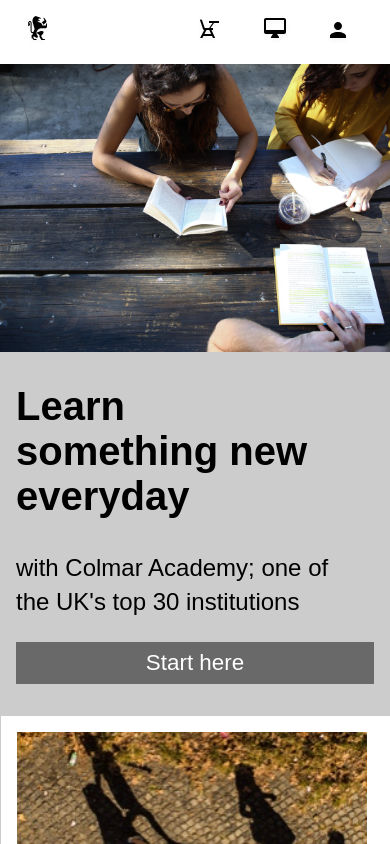
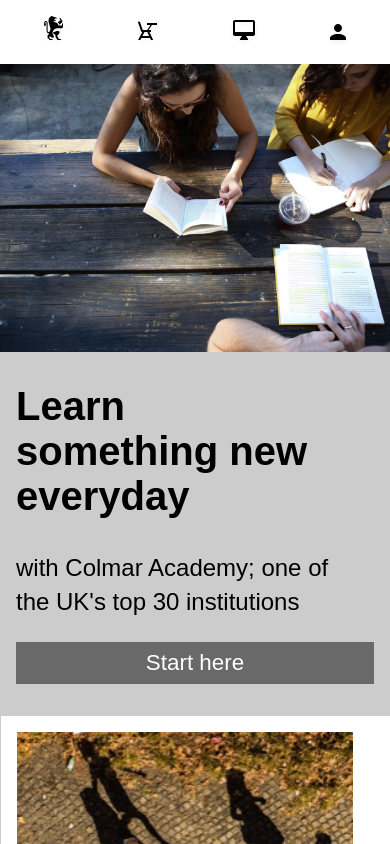
Before and after one commit to saram-1/colmar-academy, a plain HTML site: page index.html in a window 390 px wide. Shown: the top 844 px of the page. Drawn offline with Linux system fonts and the light colour scheme.

Commit message:
Improve nav bar

```diff
--- a/index.html
+++ b/index.html
@@ -14,7 +14,7 @@
   <div class="navigation-bar">
 
     <div class="logo">
-      <a href="./index.html"><img src="./images/ic-logo.svg" alt="Colmar Academy logo"/>
+      <a href="./index.html"><img src="./images/ic-logo.svg" alt="Colmar Academy logo"/></a>
       <h1><a href="./index.html">Colmar<span>Academy</span></a></h1>
     </div>
 
@@ -30,6 +30,7 @@
     <!-- Mobile version of navigation bar. No text, just image icons. -->
       <nav class="nav-links-mobile">
         <ul>
+          <li><a href="./index.html"><img src="./images/ic-logo.svg" alt="Colmar Academy logo"/></a></li>
           <li><a href="./index.html"><img src="./images/ic-on-campus.svg"/></a></li>
           <li><a href="./index.html"><img src="./images/ic-online.svg"/></a></li>
           <li><a href="./index.html"><img src="./images/ic-login.svg"/></a></li>
--- a/main-style.css
+++ b/main-style.css
@@ -1,5 +1,4 @@
 /* Global styles */
-
 * {
   margin: 0;
   padding: 0;
@@ -26,14 +25,12 @@ a {
 }
 
 /* Section 1: Navigation bar */
-
 .navigation-bar {
   height: 64px;
   display: flex;
   flex-direction: row;
   justify-content: space-between;
   align-items: center;
-  flex-wrap: wrap;
   padding: 0px 24px;
 }
 
@@ -51,7 +48,7 @@ span {
 
 .navigation-bar nav li {
   list-style-type: none;
-  display: inline;
+  display: inline-flex;
   padding: 0px 16px;
 }
 
@@ -60,7 +57,6 @@ span {
 }
 
 /* Section 2: Welcome banner */
-
 .welcome-banner {
   background-color: #CCC;
   display: flex;
@@ -73,12 +69,17 @@ span {
 #welcome-banner-img {
   width: 60%;
   padding: 32px 24px;
+  flex-shrink: 1;
+  /* Flex shrink doesn't seem to be working? */
 }
 
 .welcome-banner-description {
   display: flex;
   flex-direction: column;
   max-width: 30%;
+  min-width: 300px;
+  flex-shrink: 2;
+  /* Flex shrink doesn't seem to be working? */
 }
 
 .welcome-banner-description h2 {
@@ -103,15 +104,13 @@ span {
   text-decoration: none;
 }
 
-
-@media only screen and (min-width: 600px) {
+@media only screen and (min-width: 960px) {
   .welcome-banner-description .button:hover {
     background-color: #434a54;
   }
 }
 
 /* Section 3: News */
-
 .news {
   background-color: #F2F2F2;
   display: flex;
@@ -120,7 +119,6 @@ span {
 }
 
 /* Highlighted article */
-
 .highlighted-article {
   margin: 32px 24px 32px 24px;
   width: 60%;
@@ -129,7 +127,6 @@ span {
 }
 
 #highlighted-article-img {
-  /*flex: 1 2 60%;*/
   width: 100%;
 }
 
@@ -150,7 +147,6 @@ line-height: 1.4;
 }
 
 /* News carousel */
-
 .news-carousel {
   padding-bottom: 32px;
   width: 40%;
@@ -160,7 +156,6 @@ line-height: 1.4;
 .news-carousel-top,
 .news-carousel-middle,
 .news-carousel-bottom {
-  width: 100%;
   display: flex;
   flex-direction: row;
 }
@@ -169,7 +164,8 @@ line-height: 1.4;
   padding-top: 32px;
 }
 
-@media only screen and (min-width: 600px) {
+@media only screen and (min-width: 960px) {
+
   .news-carousel-top:hover,
   .news-carousel-middle:hover,
   .news-carousel-bottom:hover {
@@ -222,7 +218,6 @@ line-height: 1.4;
 }
 
 /* Section 4: Courses */
-
 /* "Start learning" title */
 .courses-showcase-title {
   display: flex;
@@ -233,7 +228,6 @@ line-height: 1.4;
 }
 
 /* tile cards */
-
 .courses {
   padding: 32px 72px;
   background-color: #CCC
@@ -290,9 +284,7 @@ line-height: 1.4;
   padding-bottom: 6px;
 }
 
-
 /* Section 5: Thesis exhibit */
-
 /* "Thesis exhibit" title */
 .thesis h2 {
   display: flex;
@@ -325,11 +317,11 @@ line-height: 1.4;
 }
 
 video {
-  max-height: 450px; /* Problem area: I want there to be no gap at the top of the video */
+  max-height: 450px;
+  /* Problem area: I want there to be no gap at the top of the video, but not sure how to achieve it */
 }
 
 /* Section 6: footer */
-
 footer {
   padding-top: 16px;
   padding-left: 24px;
@@ -352,13 +344,11 @@ footer nav {
   float: right;
 }
 
-/* Mobile friendly version of the site */
-
-@media only screen and (max-width: 600px) {
+/* Mobile/tablet friendly version of the site */
+@media only screen and (max-width: 960px) {
 
   /* Section 1: Navigation bar */
-
-.logo h1 {
+  .logo {
     display: none;
   }
 
@@ -368,10 +358,17 @@ footer nav {
 
   .nav-links-mobile {
     display: flex;
+    width: 100%;
+  }
+
+  .nav-links-mobile ul {
+    display: flex;
+    width: 100%;
+    justify-content: space-between;
+    align-items: baseline;
   }
 
   /* Section 2: Welcome banner */
-
   #welcome-banner-img {
     width: 100%;
     padding: 0px;
@@ -397,7 +394,6 @@ footer nav {
   }
 
   /* Section 3: News */
-
   .highlighted-article {
     display: none;
   }
@@ -422,7 +418,8 @@ width: 90%;
   .news-carousel-middle,
   .news-carousel-bottom {
     flex-direction: column;
-  padding-bottom: 32px; /* Spec says 64px but that looks too big to me. I chose 32px instead */
+    padding-bottom: 32px;
+    /* Spec says 64px but that looks too big to me. I chose 32px instead */
     padding-left: 16px;
   }
 
@@ -440,7 +437,6 @@ padding-left: 0px;
   }
 
   /* Section 4: Courses */
-
   .courses {
     background-color: white;
     border-top: 1px solid #CCC;
@@ -473,7 +469,6 @@ text-align: center;
   }
 
   /* Section 5: Thesis exhibit */
-
   .thesis {
     border-top: 1px solid #CCC;
   }
@@ -504,7 +499,6 @@ text-align: center;
   }
 
   /* Section 6: footer */
-
   footer {
     padding: 0px;
     margin-top: 24px;
@@ -518,5 +512,4 @@ footer nav {
   footer p {
     padding: 16px 0px 16px 16px;
   }
-
 }
```
Lines whose indentation alone changed are shown as unchanged.
